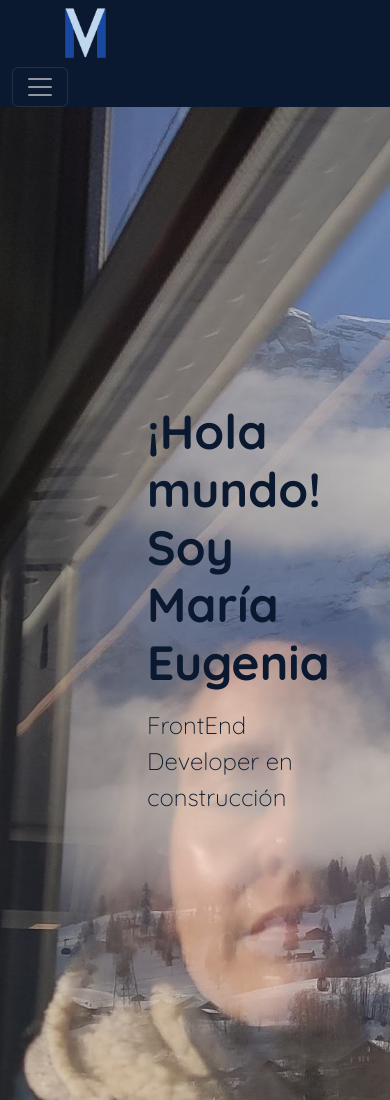
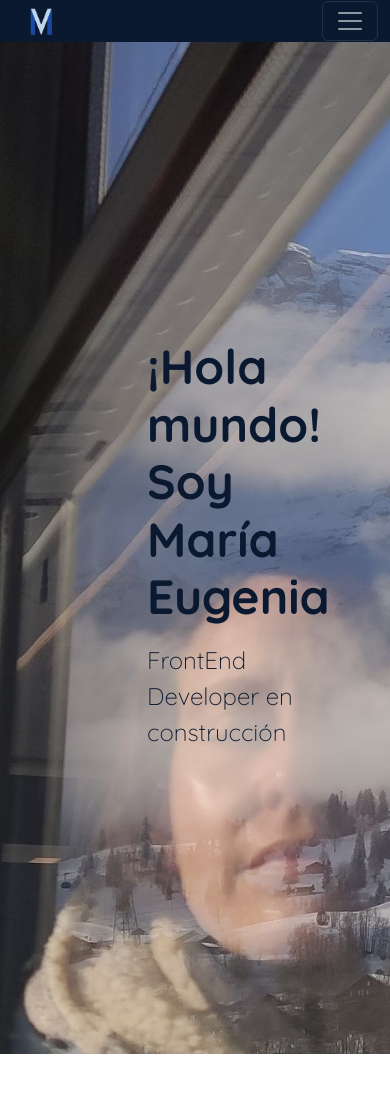
Before and after one commit to MaruVivas/Portfolio, a plain HTML site: page index.html in a window 390 px wide. Shown: the top 1100 px of the page. Drawn offline with nearby package versions, Linux system fonts and the light colour scheme.

Commit message:
correcion navbar

```diff
--- a/assets/css/style.css
+++ b/assets/css/style.css
@@ -7,8 +7,8 @@
 }
 
 .logo {
-	width: 15%;
-	margin-left: 3rem;
+	width: 10%;
+	margin-left: 1rem;
 }
 
 .nav-container a {
@@ -106,3 +106,10 @@ footer {
 footer p {
 	margin: 0;
 }
+
+@media (max-width: 576px) {
+	.navbar-brand{
+		width: 70%
+	}
+	;
+}
```
